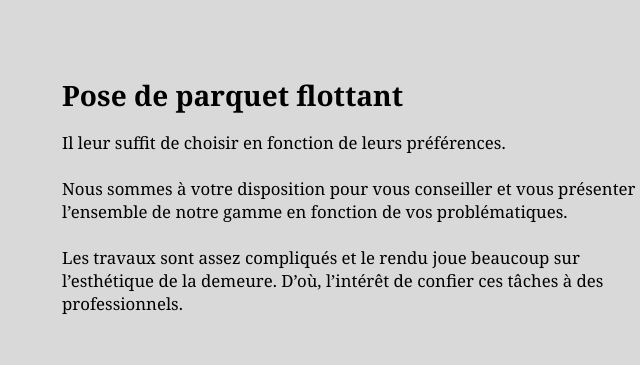
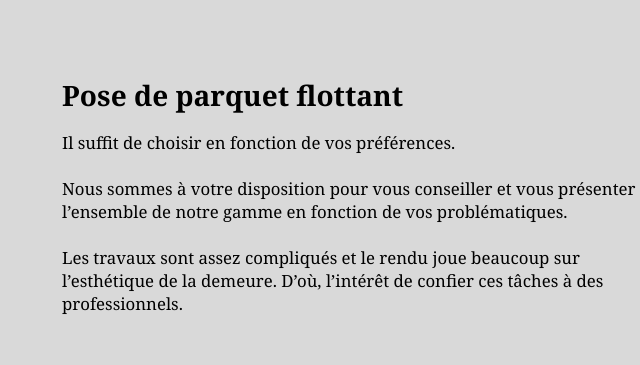
Before and after one commit to meidhi14/FMIP, a plain HTML site: page menuiserieInterieure.html in a window 1280 px wide. Shown: the part 800-1165 px from the top of the page, 38-678 px from the left. Drawn offline with Linux system fonts and the light colour scheme.

Commit message:
Add files via upload

```diff
--- a/menuiserieInterieure.html
+++ b/menuiserieInterieure.html
@@ -83,7 +83,7 @@
                 <div class="parquetFlottant1">
                     <h2>Pose de parquet flottant</h2>
                     <p>
-                        Il leur suffit de choisir en fonction de leurs préférences.
+                        Il suffit de choisir en fonction de vos préférences.
                         <br><br>
                         Nous sommes à votre disposition pour vous conseiller et vous présenter l’ensemble de notre gamme en fonction de vos problématiques.
                         <br><br>
```
